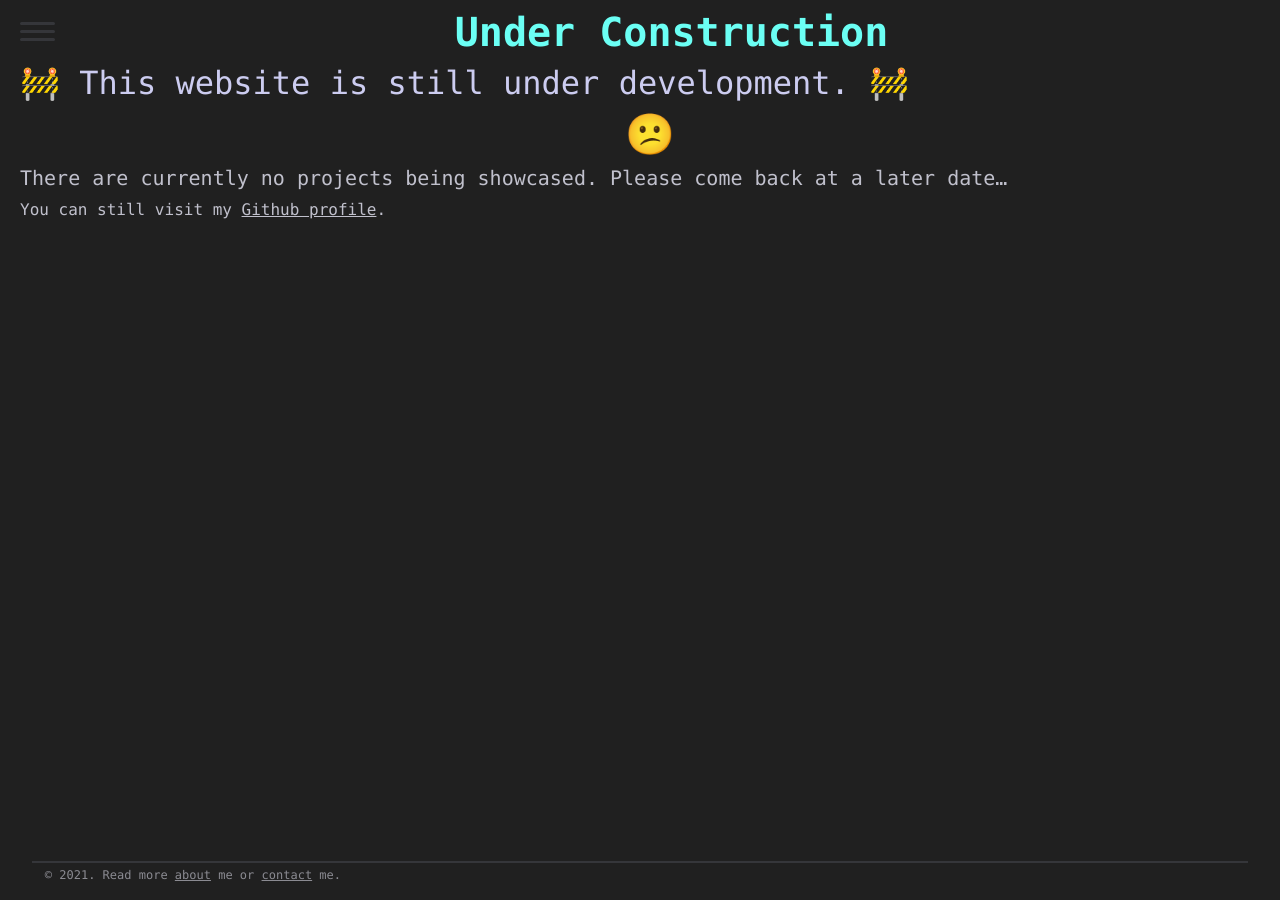
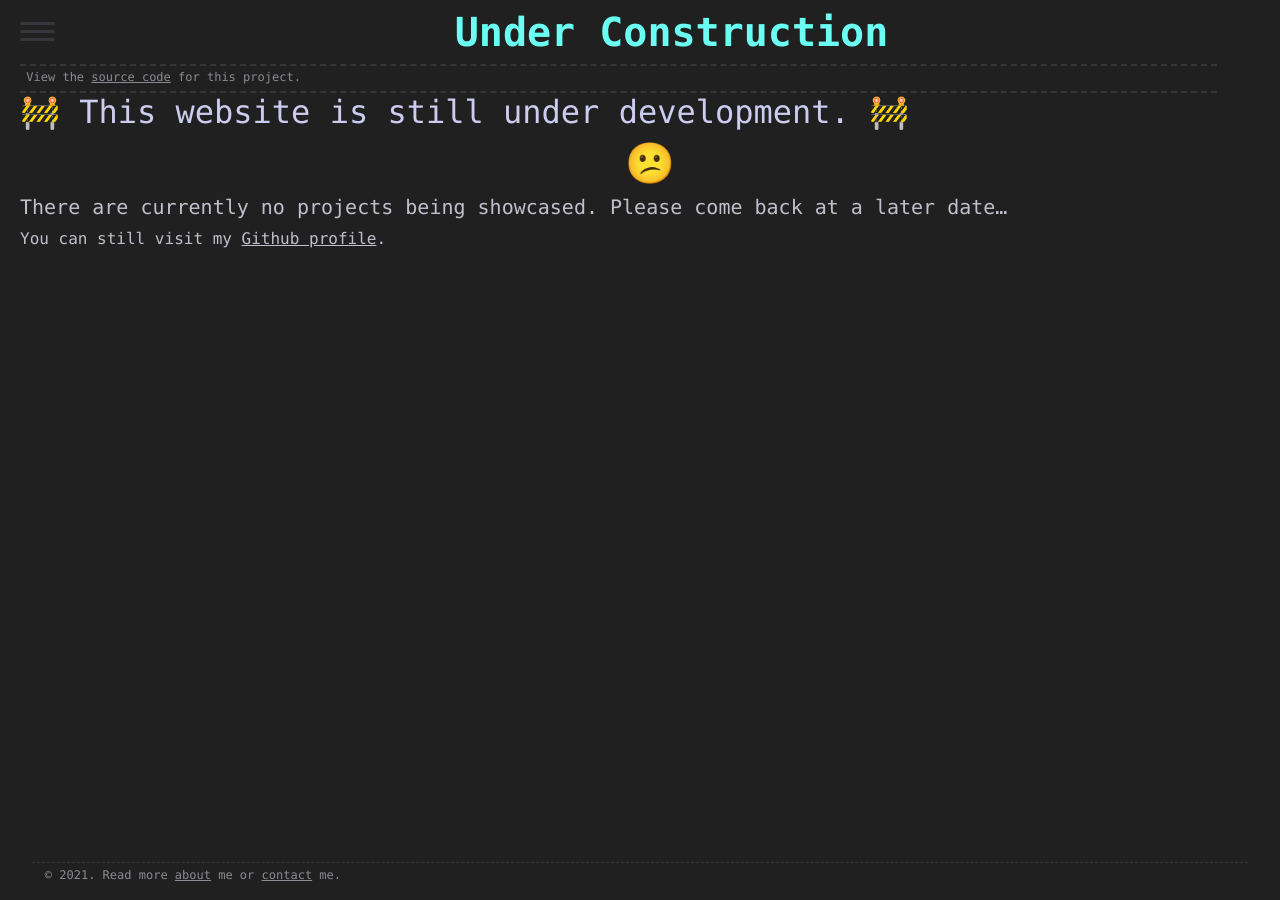
Before and after one commit to AAellen/AAellen.github.io, a Jekyll site: the page built from _posts/0000-01-01-empty.md, in a window 1280 px wide. Built offline with Jekyll 4.4.1, drawn with Linux system fonts in a browser that asks for light colours; nearby versions of some CDN libraries; emoji names are drawn with the system emoji font.

Commit message:
Move source code link from footer
Move source code link from the footer to a dedicated div, with appropriate styling

```diff
--- a/_layouts/project.html
+++ b/_layouts/project.html
@@ -1,6 +1,14 @@
 ---
 layout: default
 ---
+<div class="project_source">
+    {% if page.project_url != "" %}
+    View the <a href="{{ page.project_url }}">source code</a> for this project.
+    {% else %}
+    The source code for this project is not yet available.
+    {% endif %}
+</div>
+
 <h2 class="project_desc">{{ page.project_desc }}</h2>
 
 {{ content }}
--- a/css/main.css
+++ b/css/main.css
@@ -7,10 +7,11 @@ body, html {
 }
 
 body a{
-  transition: color .3s .15s ease-in;
+  transition: color 1.5s ease-out;
   text-decoration: underline;
 }
 body a:hover{
+  transition: color 0.5s ease-in;
   color: #6bfff4;
 }
 
@@ -75,13 +76,24 @@ label {
   padding-top: 3px;
   padding-left: 1%;
   padding-right: 1%;
-  border-top: 2px solid #35363a;
+  border-top: 1px dashed #35363a;
   color: #8b8b92;
   width: 95%;
   position: fixed;
   bottom: 0;
   left: 0;
   background-color: inherit;
+}
+
+.project_source{
+  font-size: 12px;
+  color: #8b8b92;
+  width: 95%;
+  border-top: 2px dashed #35363a;
+  border-bottom: 2px dashed #35363a;
+  padding-top: 2px;
+  padding-bottom: 5px;
+  padding-left: 0.5%;
 }
 
 .project_desc{
```
